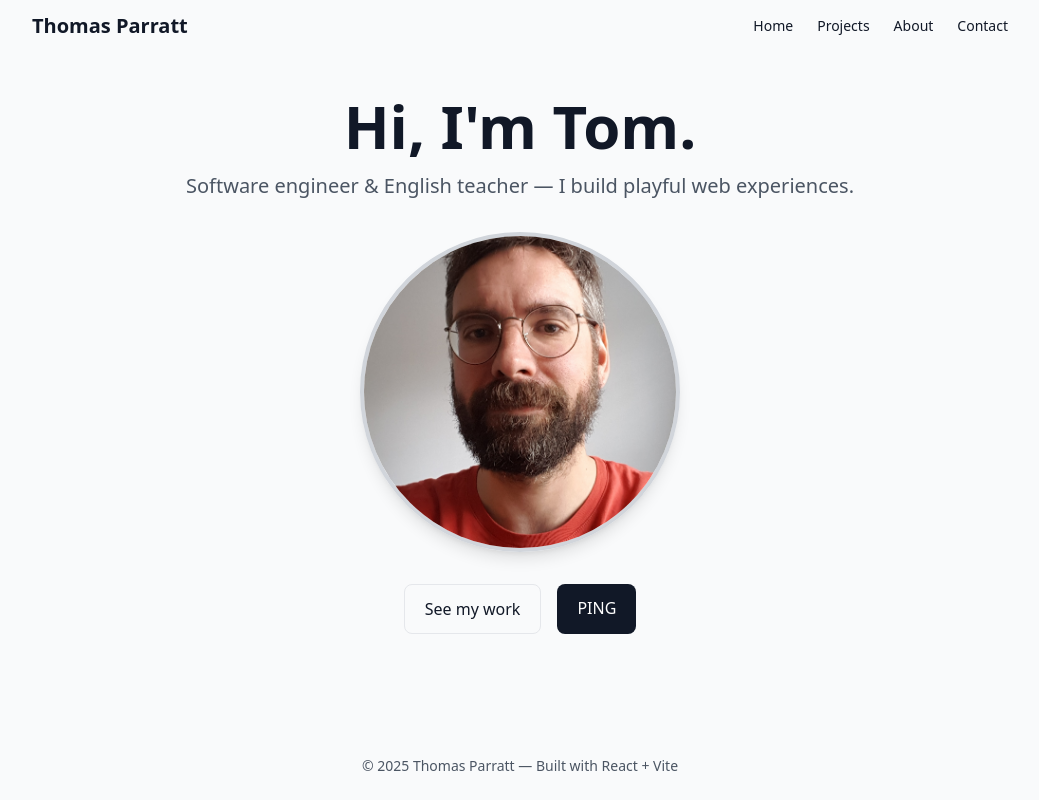
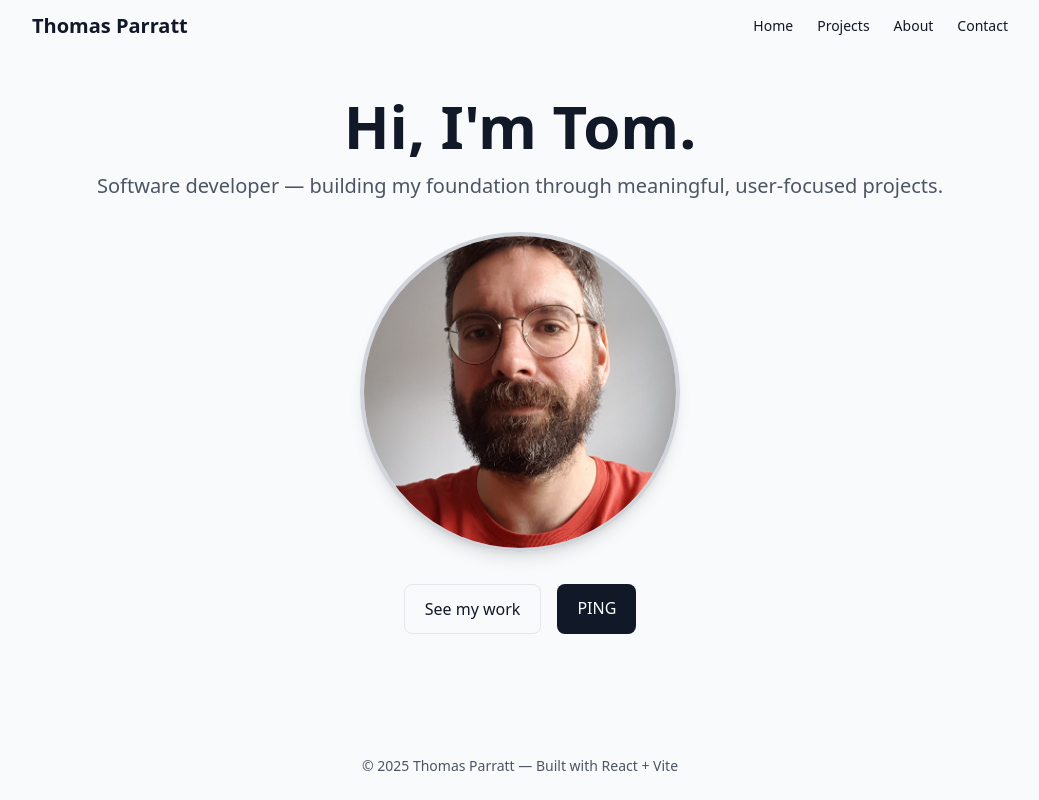
Before and after one commit to ThomasParratt/portfolio, a React (Vite) app: page / in a window 1280 px wide. Shown: the whole page, without its empty margins (120-1159 px from the left). Built offline with nearby package versions, Linux system fonts and the light colour scheme.

Commit message:
tagline changed

```diff
--- a/src/components/Hero.jsx
+++ b/src/components/Hero.jsx
@@ -14,7 +14,7 @@ export default function Hero() {
                 <h1 className="text-4xl md:text-6xl font-bold">
                     Hi, I'm Tom.
                     <span className="block text-lg md:text-xl mt-4 font-medium text-gray-600">
-                        Software engineer & English teacher — I build playful web experiences.
+                        Software developer — building my foundation through meaningful, user-focused projects.
                     </span>
                 </h1>
                 <div className="mt-8 flex justify-center gap-4">
```
